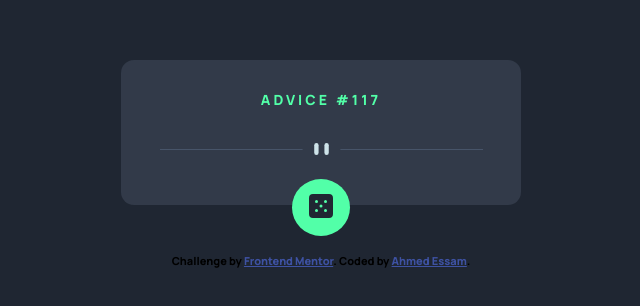
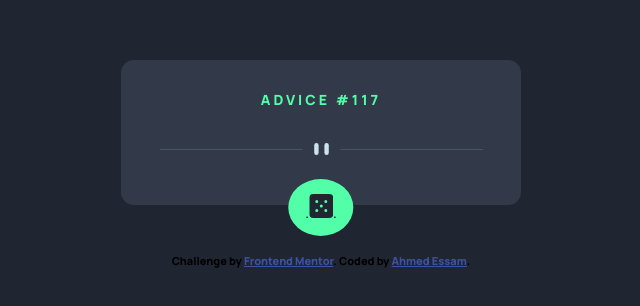
Before and after one commit to AhmedEssam01/advice-generator-app, a plain HTML site: page index.html in a window 1280 px wide. Shown: the part 236-542 px from the top of the page, 319-959 px from the left. Drawn offline with Linux system fonts and the light colour scheme; no server answers.

Commit message:
Update index.html

```diff
--- a/index.html
+++ b/index.html
@@ -17,7 +17,7 @@
     <div class="advice" id="adviceText"></div>
     <img src="./images/pattern-divider-desktop.svg" class="divider_desktop" alt="" role="presentation" />
     <button id="btn" class="btn">
-      <img src="./images/icon-dice.svg" alt="" />
+      .<img src="./images/icon-dice.svg" alt="" />.
     </button>
   </main>
 
```
